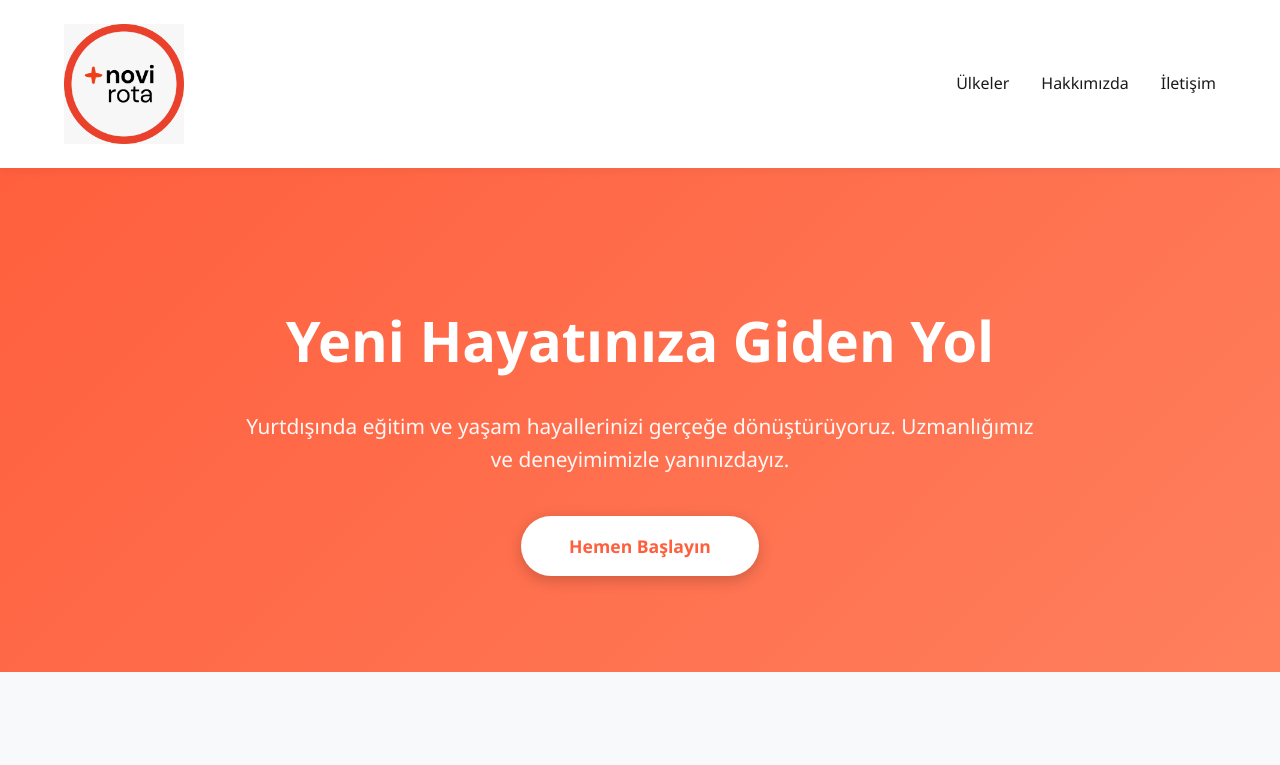
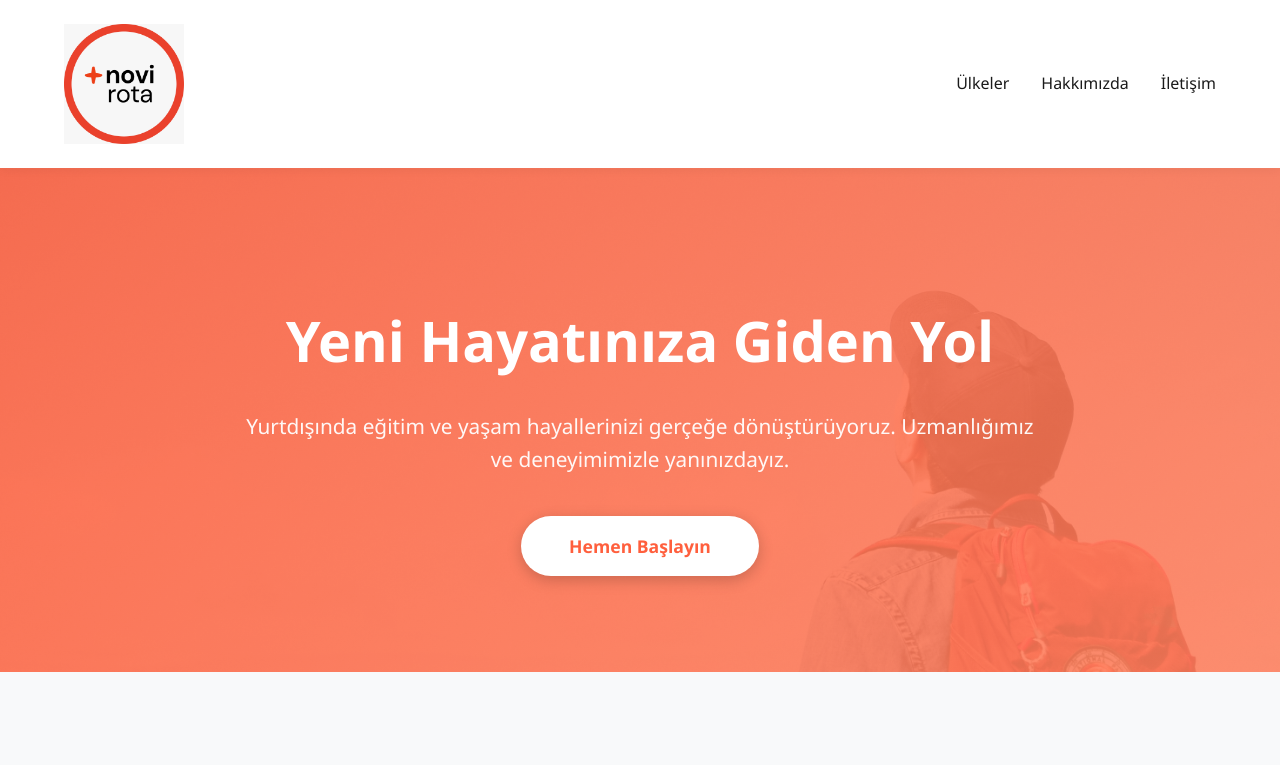
Before and after one commit to novirotaa/source, a website: page index.html in a window 1280 px wide. Shown: the top 765 px of the page. Drawn offline with Linux system fonts and the light colour scheme.

Commit message:
Update index.html

```diff
--- a/index.html
+++ b/index.html
@@ -80,12 +80,18 @@
         }
 
         /* Hero Section */
-        .hero {
-            background: linear-gradient(135deg, var(--primary-orange) 0%, #ff7f5d 100%);
-            color: var(--white);
-            padding: 8rem 5% 6rem;
-            text-align: center;
-        }
+.hero {
+    background:
+        linear-gradient(135deg, rgba(255, 95, 61, 0.88) 0%, rgba(255, 127, 93, 0.88) 100%),
+        url('hero-bg.jpg');
+    background-size: cover;
+    background-position: center;
+    background-attachment: fixed;
+    color: var(--white);
+    padding: 8rem 5% 6rem;
+    text-align: center;
+    position: relative;
+}
 
         .hero-content {
             max-width: 800px;
```
